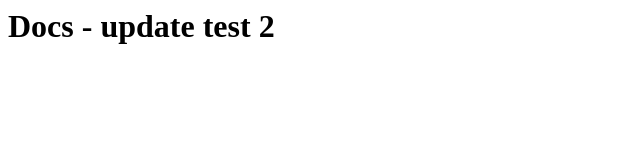
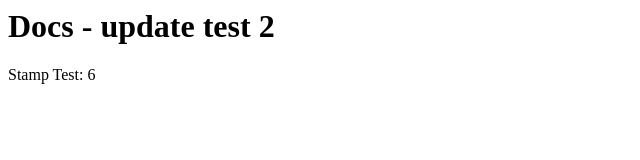
Before and after one commit to bazel-build-sandbox/bazel-build-sandbox.github.io, a plain HTML site: page 6/index.html in a window 1280 px wide. Shown: the full height of the page, 0-640 px from the left. Drawn offline with Linux system fonts and the light colour scheme.

Commit message:
Deploying docs for 6.5.6

```diff
--- a/6/index.html
+++ b/6/index.html
@@ -1,5 +1,7 @@
 <html>
   <body>
     <h1>Docs - update test 2</h1>
+
+    <p>Stamp Test: 6</p>
   </body>
 </html>
```
